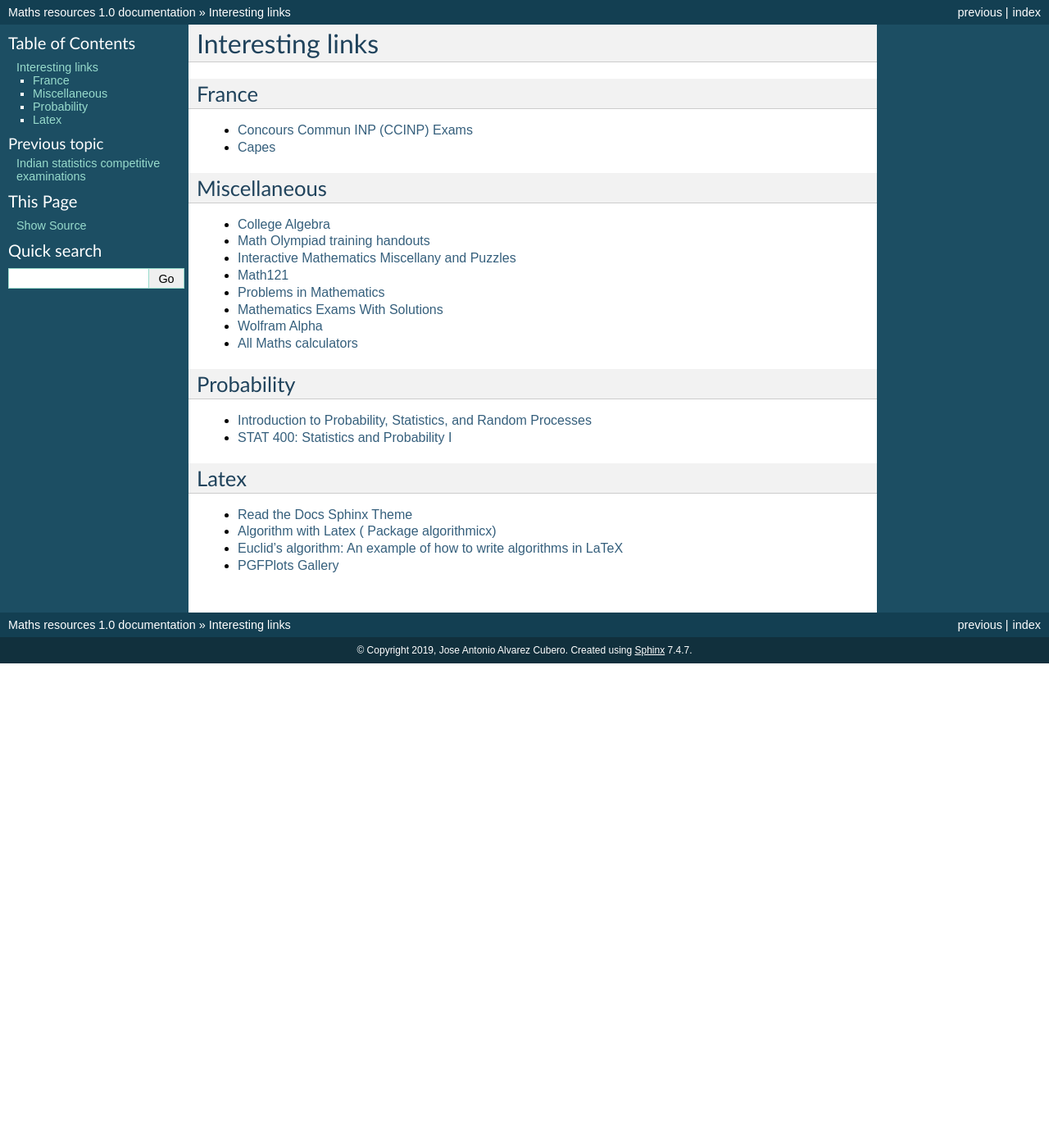
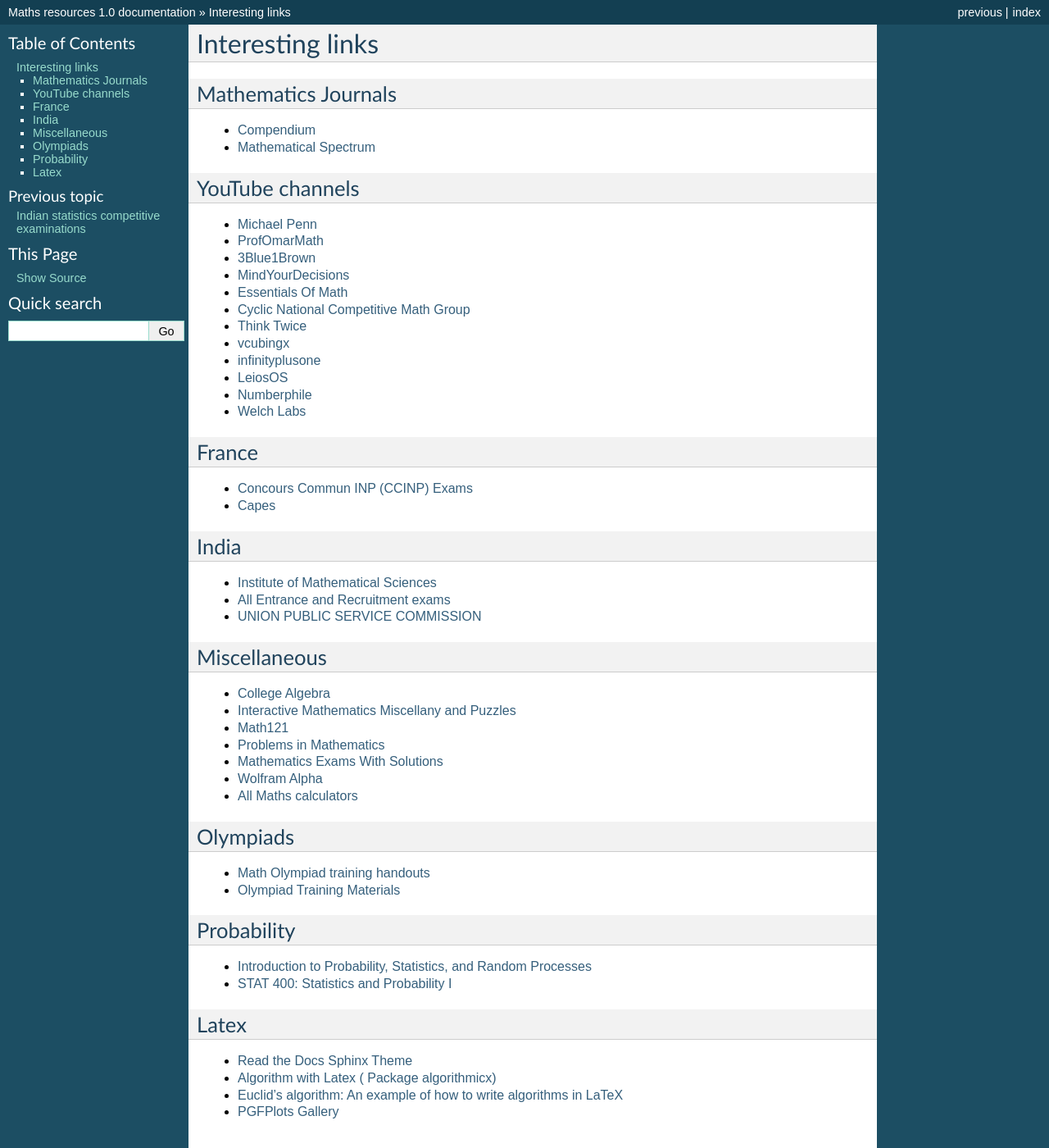
Before and after one commit to jacubero/maths, a Sphinx documentation site: the page built from docs/links.rst, in a window 1280 px wide and 1400 px high. Shown: the whole window at 82% size. Built offline with Sphinx 7.4.7, drawn with Linux system fonts in a browser that asks for light colours; pages that are not in the unit, such as notebooks, are missing from menus.

Commit message:
New version

```diff
--- a/docs/links.rst
+++ b/docs/links.rst
@@ -1,5 +1,39 @@
 Interesting links
 =================
+
+Mathematics Journals
+--------------------
+
+* `Compendium <https://sites.google.com/site/uugnaaninjbat/math-journals-matematikijn-zarim-setg-l>`_
+
+* `Mathematical Spectrum <http://www.appliedprobability.org/content.aspx?Group=ms&Page=allmsissues>`_
+
+YouTube channels
+----------------
+
+* `Michael Penn <https://www.youtube.com/channel/UC6jM0RFkr4eSkzT5Gx0HOAw>`_
+
+* `ProfOmarMath <https://www.youtube.com/channel/UCSoVyBb75Mf9o_eZGuKa2HQ>`_
+
+* `3Blue1Brown <https://www.youtube.com/channel/UCYO_jab_esuFRV4b17AJtAw>`_
+
+* `MindYourDecisions <https://www.youtube.com/channel/UCHnj59g7jezwTy5GeL8EA_g>`_
+
+* `Essentials Of Math <https://www.youtube.com/channel/UCzBRotdJS3bJPcUZyePkHBw>`_
+
+* `Cyclic National Competitive Math Group <https://cncmath.org/>`_
+
+* `Think Twice <https://www.youtube.com/channel/UC9yt3wz-6j19RwD5m5f6HSg>`_
+
+* `vcubingx <https://www.youtube.com/channel/UCv0nF8zWevEsSVcmz6mlw6A>`_
+
+* `infinityplusone <https://www.youtube.com/channel/UCwTdEHoXvbhL3sDwgAyM6bw>`_
+
+* `LeiosOS <https://www.youtube.com/channel/UCd0dc7kQA1FUpJ76o1EjLqQ>`_
+
+* `Numberphile <https://www.youtube.com/user/numberphile>`_
+
+* `Welch Labs <https://www.youtube.com/channel/UConVfxXodg78Tzh5nNu85Ew>`_
 
 France
 ------
@@ -8,12 +42,19 @@ France
 
 * `Capes <http://math.univ-lyon1.fr/capes/IMG/pdf/>`_
 
+India
+-----
+
+* `Institute of Mathematical Sciences <https://www.ims4maths.com/>`_
+
+* `All Entrance and Recruitment exams <https://www.exambazaar.com/>`_
+
+* `UNION PUBLIC SERVICE COMMISSION <https://www.upsc.gov.in/examinations/previous-question-papers>`_
+
 Miscellaneous
 -------------
 
 * `College Algebra <https://courses.lumenlearning.com/waymakercollegealgebra/>`_
-
-* `Math Olympiad training handouts <http://yufeizhao.com/olympiad/>`_
 
 * `Interactive Mathematics Miscellany and Puzzles <https://www.cut-the-knot.org/>`_
 
@@ -26,6 +67,14 @@ Miscellaneous
 * `Wolfram Alpha <https://www.wolframalpha.com/>`_
 
 * `All Maths calculators <https://www.emathhelp.net/calculators/>`_
+
+Olympiads
+---------
+
+* `Math Olympiad training handouts <http://yufeizhao.com/olympiad/>`_
+
+* `Olympiad Training Materials <https://www.imomath.com/index.php?options=257&lmm=1>`_
+
 
 Probability
 -----------
```
